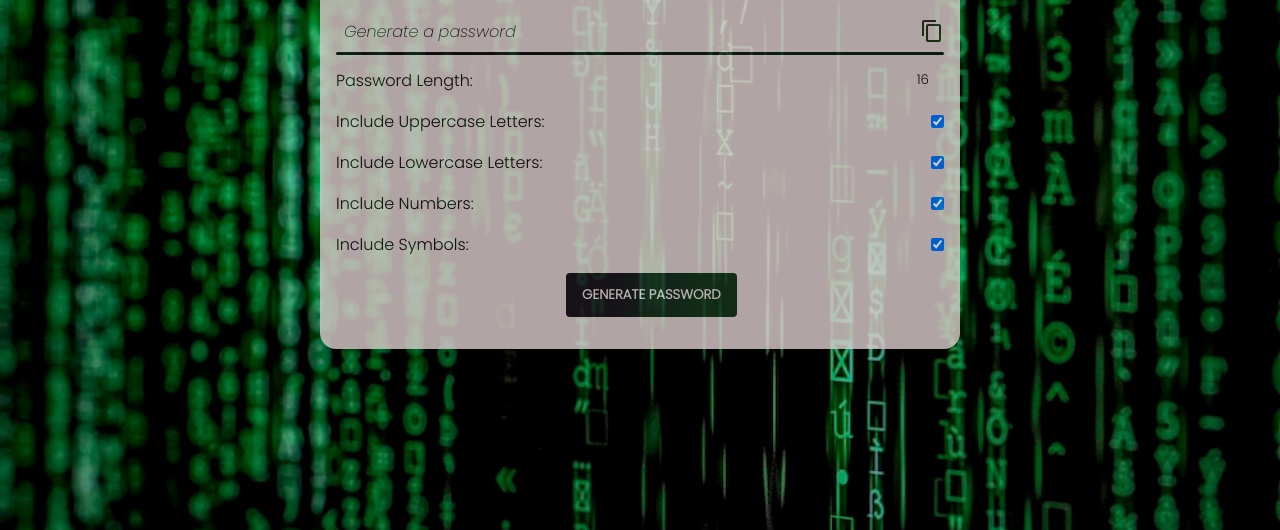
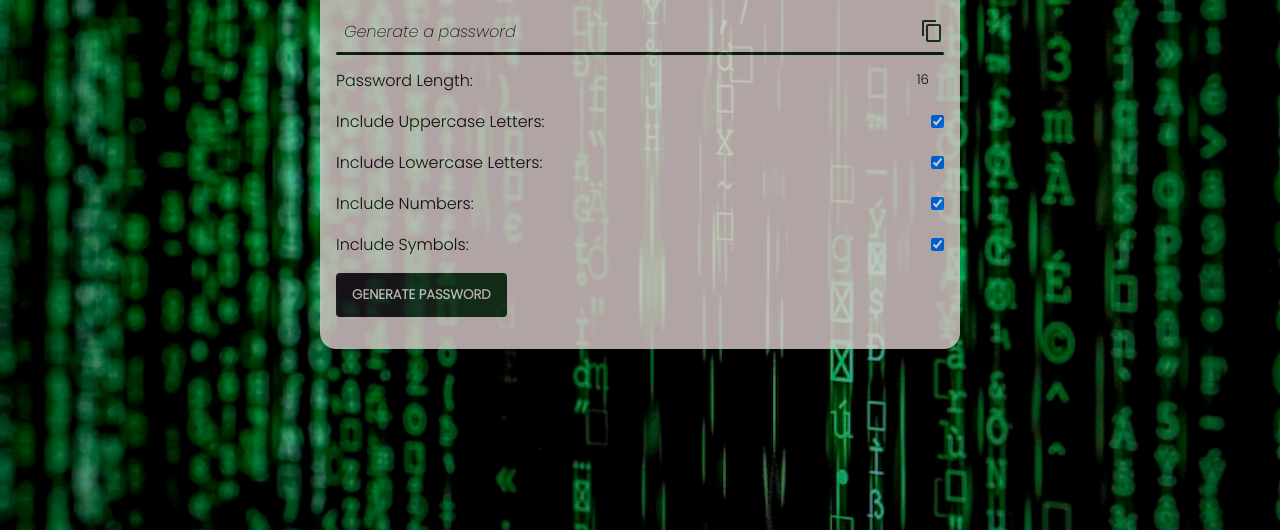
Before and after one commit to SanaTabassum25/Password-generator, a plain HTML site: page index.html in a window 1280 px wide. Shown: the part 270-800 px from the top of the page. Drawn offline with Linux system fonts and the light colour scheme.

Commit message:
Update style.css

```diff
--- a/style.css
+++ b/style.css
@@ -128,3 +128,10 @@ button[type="submit"] {
 button[type="submit"]:hover {
 	background-position: 75%;
 }
+@media screen and (min-width: 576px) {
+  /* Styles for small devices and above */
+  button[type="submit"] {
+    width: auto;
+    margin-left: 0;
+  }
+}
```
